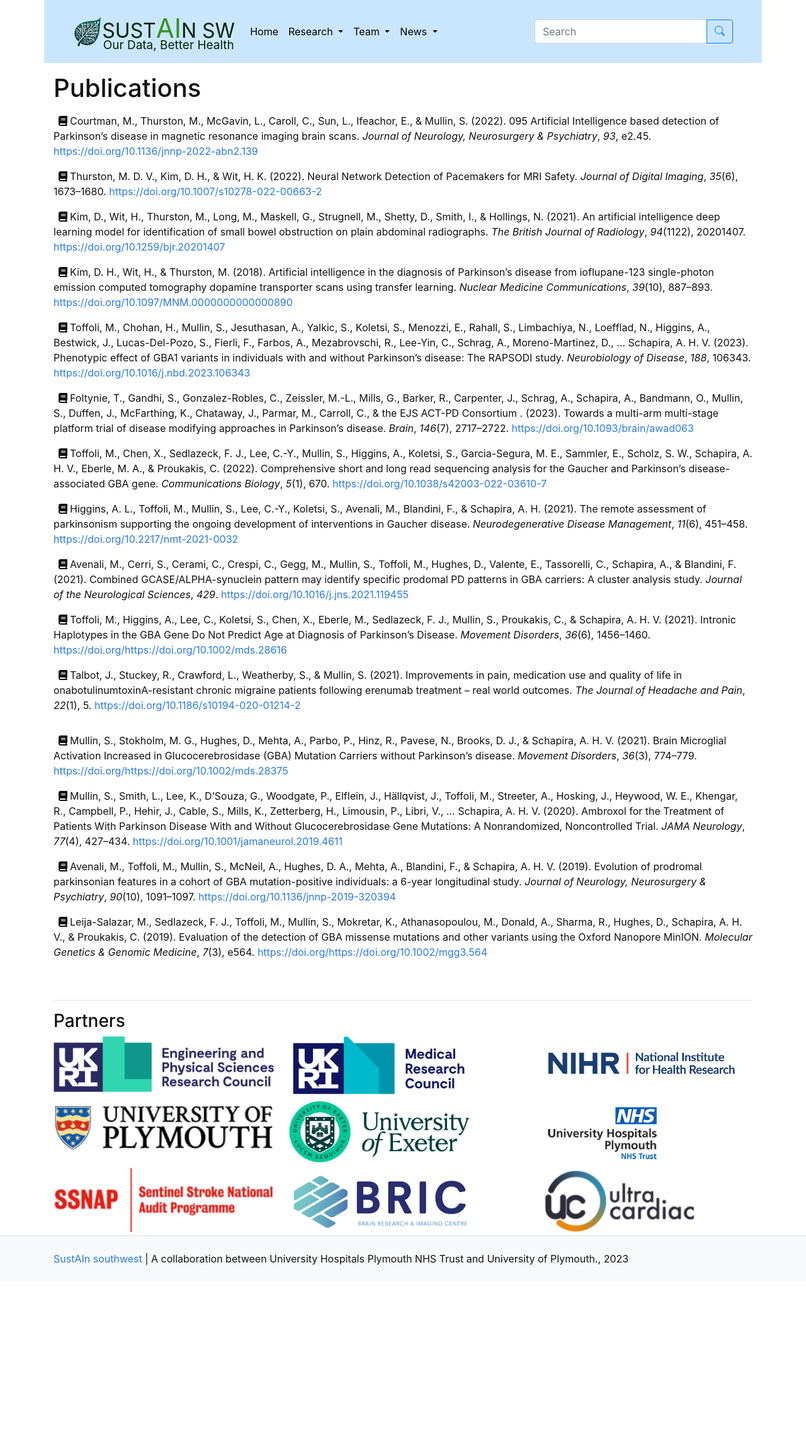
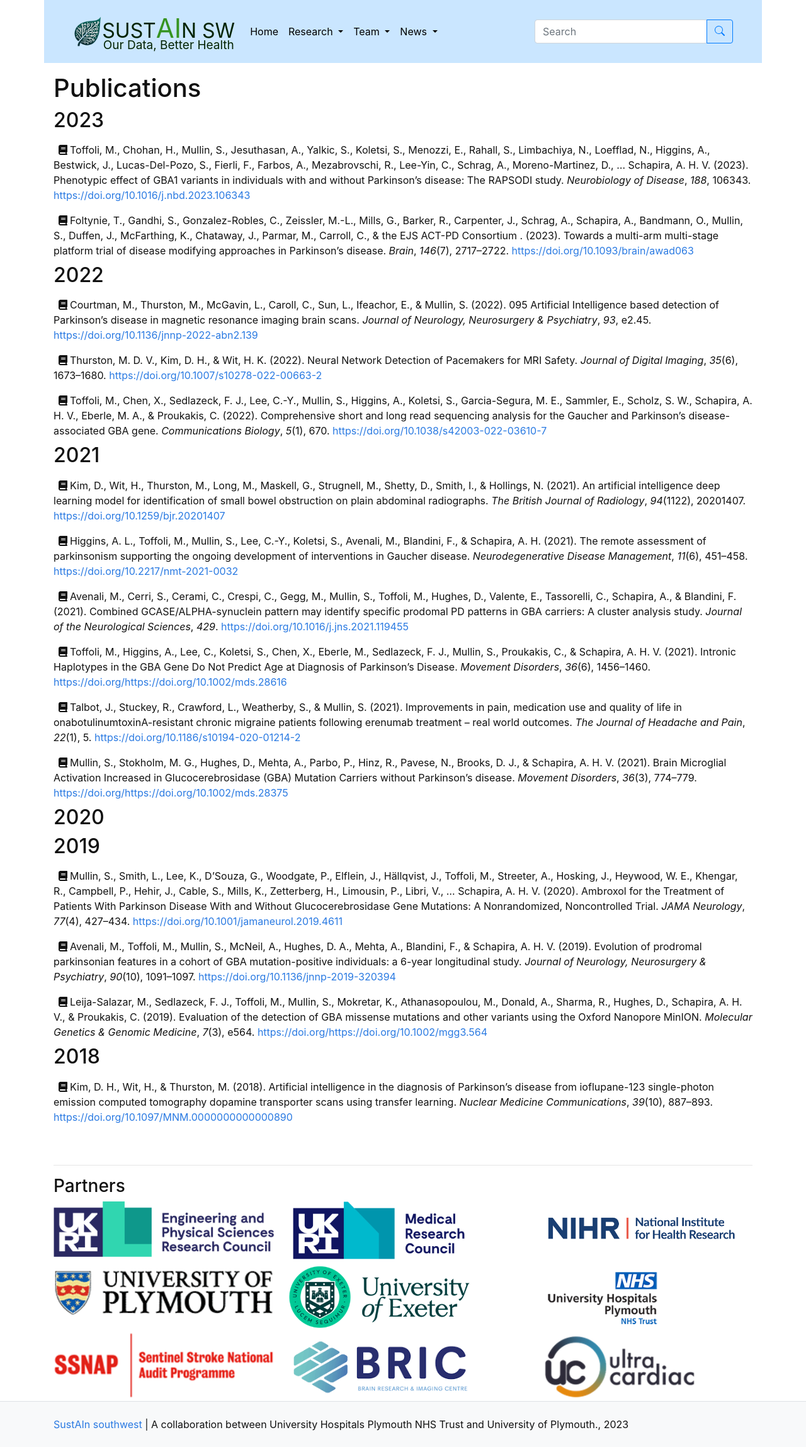
Before and after one commit to sustainsw/sustainsw.github.io, a Jekyll site: the page built from pages/publications.md, in a window 1280 px wide. Shown: the whole page at 63% size. Built offline with Jekyll 4.4.1, drawn with Linux system fonts in a browser that asks for light colours; before the commit the page ends 2035 px from its top, so only the background shows below that.

Commit message:
pulication tidy up

```diff
--- a/pages/publications.md
+++ b/pages/publications.md
@@ -4,7 +4,6 @@
 nav: Publications
 nav_order: 2
 ---
-
 {% raw %}
 <style>
 /* FA book icon */
@@ -12,6 +11,28 @@
 div.csl-entry { text-indent: 0.5em; padding: 0.5em 0; }
 </style>
 
+{% endraw %}
+
+
+<style>
+/* FA book icon */
+div.csl-entry::before { font-family: FontAwesome; content: '\f02d  '; }
+div.csl-entry { text-indent: 0.5em; padding: 0.5em 0; }
+</style>
+
+
+
+## 2023
+<div class="csl-bib-body">
+  <div data-csl-entry-id="TOFFOLI2023106343" class="csl-entry">Toffoli, M., Chohan, H., Mullin, S., Jesuthasan, A., Yalkic, S., Koletsi, S., Menozzi, E., Rahall, S., Limbachiya, N., Loefflad, N., Higgins, A., Bestwick, J., Lucas-Del-Pozo, S., Fierli, F., Farbos, A., Mezabrovschi, R., Lee-Yin, C., Schrag, A., Moreno-Martinez, D., … Schapira, A. H. V. (2023). Phenotypic effect of GBA1 variants in individuals with and without Parkinson’s disease: The RAPSODI study. <i>Neurobiology of Disease</i>, <i>188</i>, 106343. <a
+href="https://doi.org/https://doi.org/10.1016/j.nbd.2023.106343">https://doi.org/10.1016/j.nbd.2023.106343</a></div>
+</div>
+
+<div class="csl-bib-body">
+  <div data-csl-entry-id="10.1093/brain/awad063" class="csl-entry">Foltynie, T., Gandhi, S., Gonzalez-Robles, C., Zeissler, M.-L., Mills, G., Barker, R., Carpenter, J., Schrag, A., Schapira, A., Bandmann, O., Mullin, S., Duffen, J., McFarthing, K., Chataway, J., Parmar, M., Carroll, C., &#38; the EJS ACT-PD Consortium . (2023). Towards a multi-arm multi-stage platform trial of disease modifying approaches in Parkinson’s disease. <i>Brain</i>, <i>146</i>(7), 2717–2722. <a href="https://doi.org/10.1093/brain/awad063">https://doi.org/10.1093/brain/awad063</a></div>
+</div>
+
+## 2022
 <div class="csl-bib-body">
 <div data-csl-entry-id="article" class="csl-entry">Courtman, M., Thurston, M.,
 McGavin, L., Caroll, C., Sun, L., Ifeachor, E., &#38; Mullin, S. (2022). 095
@@ -19,46 +40,15 @@
 resonance imaging brain scans. <i>Journal of Neurology, Neurosurgery &#38;
 Psychiatry</i>, <i>93</i>, e2.45. <a
 href="https://doi.org/10.1136/jnnp-2022-abn2.139">https://doi.org/10.1136/jnnp-2022-abn2.139</a></div>
+</div>
 
+
+<div class="csl-bib-body">
 <div data-csl-entry-id="thurston_neural_2022" class="csl-entry">Thurston, M. D.
 V., Kim, D. H., &#38; Wit, H. K. (2022). Neural Network Detection of Pacemakers
 for MRI Safety. <i>Journal of Digital Imaging</i>, <i>35</i>(6), 1673–1680. <a
 href="https://doi.org/10.1007/s10278-022-00663-2">https://doi.org/10.1007/s10278-022-00663-2</a></div>
-
-<div data-csl-entry-id="kim_artificial_2021" class="csl-entry">Kim, D., Wit,
-H., Thurston, M., Long, M., Maskell, G., Strugnell, M., Shetty, D., Smith, I.,
-&#38; Hollings, N. (2021). An artificial intelligence deep learning model for
-identification of small bowel obstruction on plain abdominal radiographs.
-<i>The British Journal of Radiology</i>, <i>94</i>(1122), 20201407. <a
-href="https://doi.org/10.1259/bjr.20201407">https://doi.org/10.1259/bjr.20201407</a></div>
-
-<div data-csl-entry-id="kim_artificial_2018" class="csl-entry">Kim, D. H., Wit,
-H., &#38; Thurston, M. (2018). Artificial intelligence in the diagnosis of
-Parkinson’s disease from ioflupane-123 single-photon emission computed
-tomography dopamine transporter scans using transfer learning. <i>Nuclear
-Medicine Communications</i>, <i>39</i>(10), 887–893. <a
-href="https://doi.org/10.1097/MNM.0000000000000890">https://doi.org/10.1097/MNM.0000000000000890</a></div>
 </div>
-
-
-
-
-
-
-<div class="csl-bib-body">
-  <div data-csl-entry-id="TOFFOLI2023106343" class="csl-entry">Toffoli, M., Chohan, H., Mullin, S., Jesuthasan, A., Yalkic, S., Koletsi, S., Menozzi, E., Rahall, S., Limbachiya, N., Loefflad, N., Higgins, A., Bestwick, J., Lucas-Del-Pozo, S., Fierli, F., Farbos, A., Mezabrovschi, R., Lee-Yin, C., Schrag, A., Moreno-Martinez, D., … Schapira, A. H. V. (2023). Phenotypic effect of GBA1 variants in individuals with and without Parkinson’s disease: The RAPSODI study. <i>Neurobiology of Disease</i>, <i>188</i>, 106343. <a
-href="https://doi.org/https://doi.org/10.1016/j.nbd.2023.106343">https://doi.org/10.1016/j.nbd.2023.106343</a></div>
-</div>
-
-
-
-
-
-<div class="csl-bib-body">
-  <div data-csl-entry-id="10.1093/brain/awad063" class="csl-entry">Foltynie, T., Gandhi, S., Gonzalez-Robles, C., Zeissler, M.-L., Mills, G., Barker, R., Carpenter, J., Schrag, A., Schapira, A., Bandmann, O., Mullin, S., Duffen, J., McFarthing, K., Chataway, J., Parmar, M., Carroll, C., &#38; the EJS ACT-PD Consortium . (2023). Towards a multi-arm multi-stage platform trial of disease modifying approaches in Parkinson’s disease. <i>Brain</i>, <i>146</i>(7), 2717–2722. <a href="https://doi.org/10.1093/brain/awad063">https://doi.org/10.1093/brain/awad063</a></div>
-</div>
-
-
 
 
 <div class="csl-bib-body">
@@ -68,17 +58,24 @@
 </div>
 
 
+## 2021
+<div class="csl-bib-body">
+<div data-csl-entry-id="kim_artificial_2021" class="csl-entry">Kim, D., Wit,
+H., Thurston, M., Long, M., Maskell, G., Strugnell, M., Shetty, D., Smith, I.,
+&#38; Hollings, N. (2021). An artificial intelligence deep learning model for
+identification of small bowel obstruction on plain abdominal radiographs.
+<i>The British Journal of Radiology</i>, <i>94</i>(1122), 20201407. <a
+href="https://doi.org/10.1259/bjr.20201407">https://doi.org/10.1259/bjr.20201407</a></div>
+</div>
+
 <div class="csl-bib-body">
   <div data-csl-entry-id="doi:10.2217/nmt-2021-0032" class="csl-entry">Higgins, A. L., Toffoli, M., Mullin, S., Lee, C.-Y., Koletsi, S., Avenali, M., Blandini, F., &#38; Schapira, A. H. (2021). The remote assessment of parkinsonism supporting the ongoing development of interventions in Gaucher disease. <i>Neurodegenerative Disease Management</i>, <i>11</i>(6), 451–458. <a href="https://doi.org/10.2217/nmt-2021-0032">https://doi.org/10.2217/nmt-2021-0032</a></div>
 </div>
-
-
 
 <div class="csl-bib-body">
   <div data-csl-entry-id="Avenali2021" class="csl-entry">Avenali, M., Cerri, S., Cerami, C., Crespi, C., Gegg, M., Mullin, S., Toffoli, M., Hughes, D., Valente, E., Tassorelli, C., Schapira, A., &#38; Blandini, F. (2021). Combined GCASE/ALPHA-synuclein pattern may identify specific prodomal PD patterns in GBA carriers: A cluster analysis study. <i>Journal of the Neurological Sciences</i>, <i>429</i>. <a href="https://doi.org/10.1016/j.jns.2021.119455">https://doi.org/10.1016/j.jns.2021.119455</a>
 </div>
 </div>
-
 
 
 <div class="csl-bib-body">
@@ -87,17 +84,20 @@
 </div>
 
 
+
 <div class="csl-bib-body">
   <div data-csl-entry-id="Talbot2021" class="csl-entry">Talbot, J., Stuckey, R., Crawford, L., Weatherby, S., &#38; Mullin, S. (2021). Improvements in pain, medication use and quality of life in onabotulinumtoxinA-resistant chronic migraine patients following erenumab treatment – real world outcomes. <i>The Journal of Headache and Pain</i>, <i>22</i>(1), 5. <a href="https://doi.org/10.1186/s10194-020-01214-2">https://doi.org/10.1186/s10194-020-01214-2</a></div>
 </div>
-
-
-<a href=""></a>
 
 <div class="csl-bib-body">
   <div data-csl-entry-id="https://doi.org/10.1002/mds.28375" class="csl-entry">Mullin, S., Stokholm, M. G., Hughes, D., Mehta, A., Parbo, P., Hinz, R., Pavese, N., Brooks, D. J., &#38; Schapira, A. H. V. (2021). Brain Microglial Activation Increased in Glucocerebrosidase (GBA) Mutation Carriers without Parkinson’s disease. <i>Movement Disorders</i>, <i>36</i>(3), 774–779. <a href="https://doi.org/https://doi.org/10.1002/mds.28375">https://doi.org/https://doi.org/10.1002/mds.28375</a>
 </div>
 </div>
+
+## 2020
+
+
+## 2019
 
 <div class="csl-bib-body">
   <div data-csl-entry-id="10.1001/jamaneurol.2019.4611" class="csl-entry">Mullin, S., Smith, L., Lee, K., D’Souza, G., Woodgate, P., Elflein, J., Hällqvist, J., Toffoli, M., Streeter, A., Hosking, J., Heywood, W. E., Khengar, R., Campbell, P., Hehir, J., Cable, S., Mills, K., Zetterberg, H., Limousin, P., Libri, V., … Schapira, A. H. V. (2020). Ambroxol for the Treatment of Patients With Parkinson Disease With and Without Glucocerebrosidase Gene Mutations: A Nonrandomized, Noncontrolled Trial. <i>JAMA Neurology</i>, <i>77</i>(4), 427–434. <a href="https://doi.org/10.1001/jamaneurol.2019.4611">https://doi.org/10.1001/jamaneurol.2019.4611</a>
@@ -114,5 +114,13 @@
 </div>
 </div>
 
+## 2018
 
-{% endraw %}
+<div class="csl-bib-body">
+<div data-csl-entry-id="kim_artificial_2018" class="csl-entry">Kim, D. H., Wit,
+H., &#38; Thurston, M. (2018). Artificial intelligence in the diagnosis of
+Parkinson’s disease from ioflupane-123 single-photon emission computed
+tomography dopamine transporter scans using transfer learning. <i>Nuclear
+Medicine Communications</i>, <i>39</i>(10), 887–893. <a
+href="https://doi.org/10.1097/MNM.0000000000000890">https://doi.org/10.1097/MNM.0000000000000890</a></div>
+</div>
```
Also changed, not shown: projects/_posts/2023-10-11-fnd.md (+3 -0 lines).
